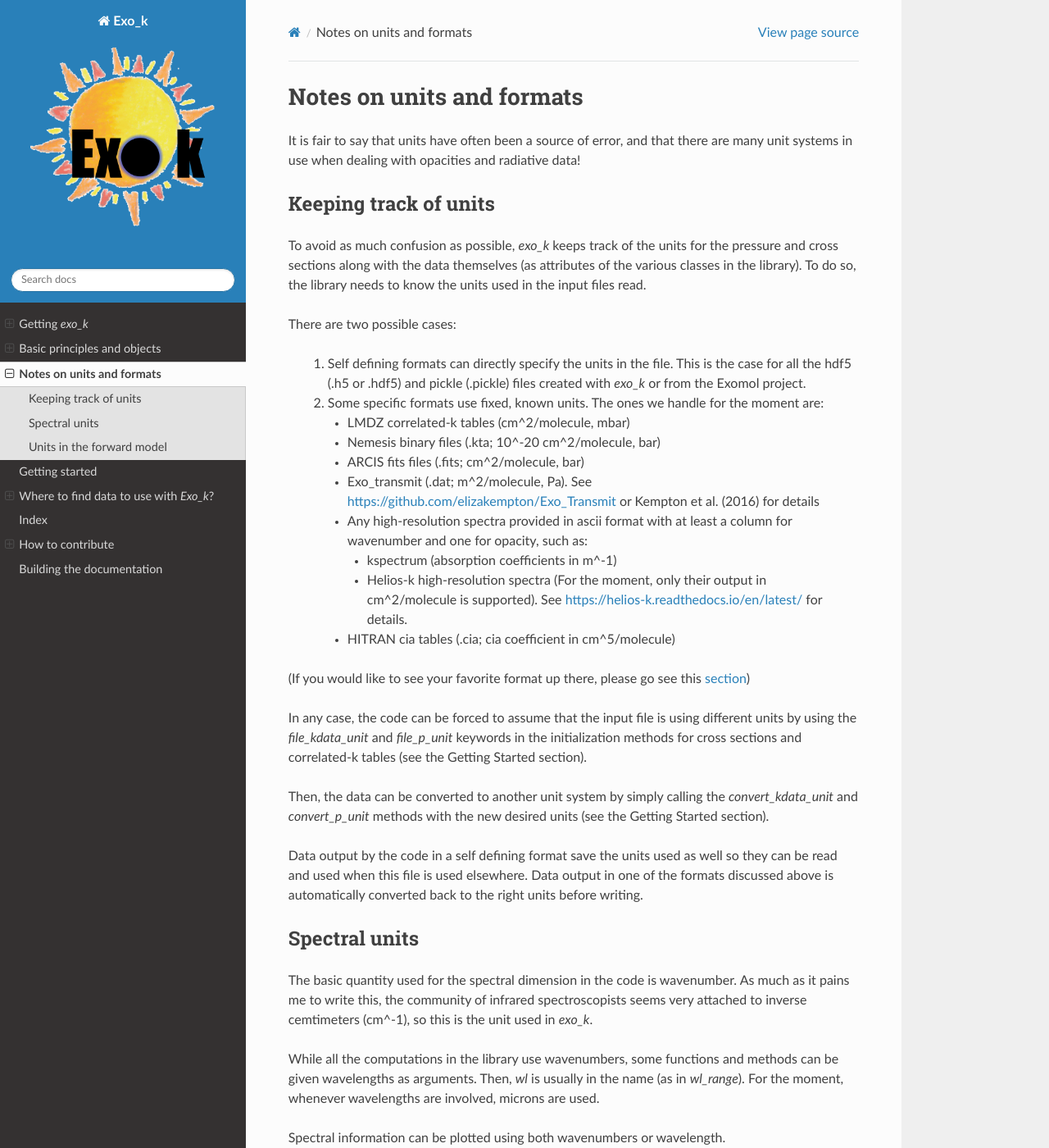
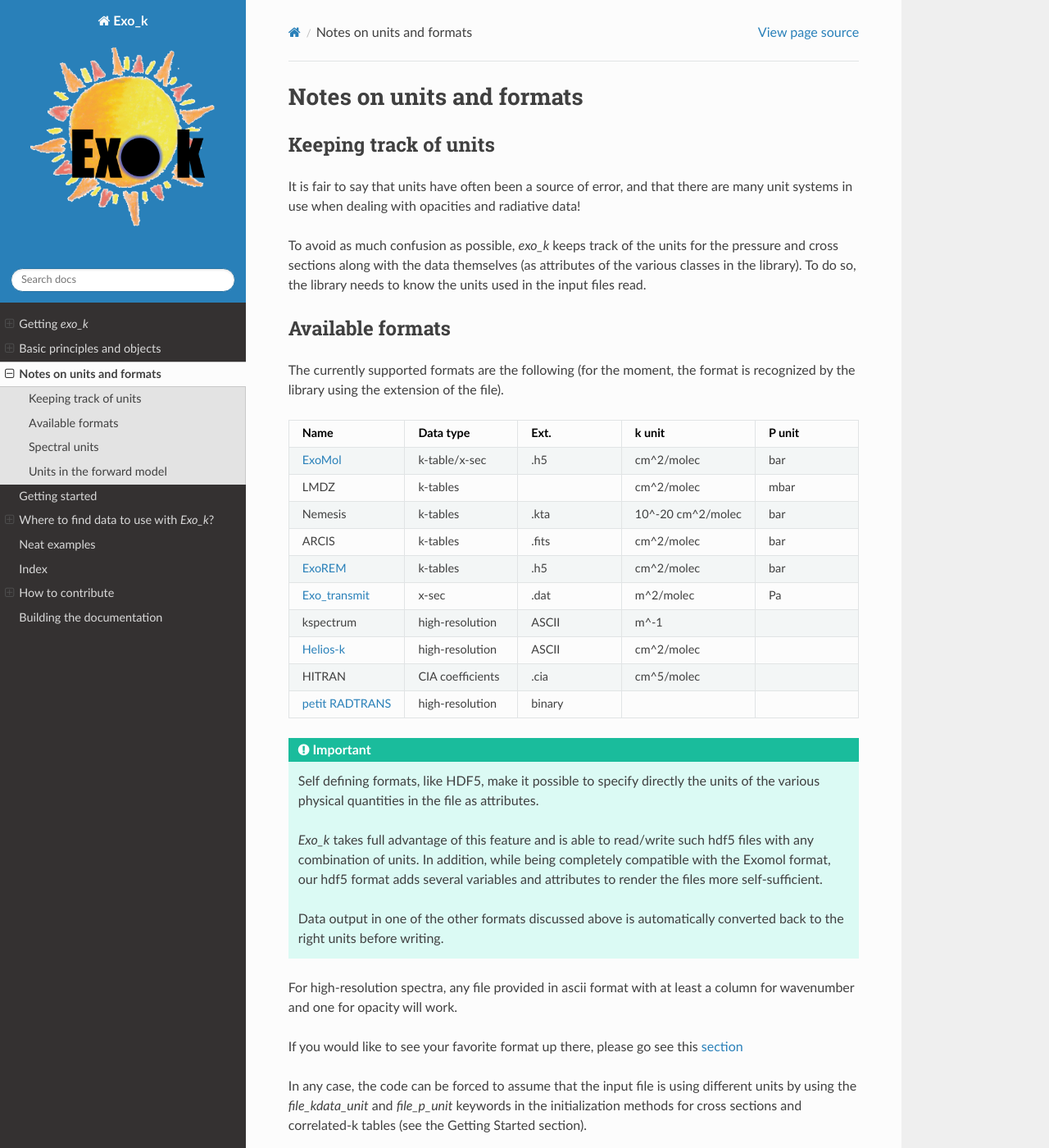
Before and after one commit to jovian-explorer/exo_k, a Sphinx documentation site: the page built from doc/units.rst, in a window 1280 px wide and 1400 px high. Shown: the whole window at 82% size. Built offline with Sphinx 7.4.7 and the Read the Docs theme 2.0.0, drawn with Linux system fonts in a browser that asks for light colours; pages that are not in the unit, such as notebooks, are missing from menus.

Commit message:
Updated doc for v1.0.0

```diff
--- a/doc/units.rst
+++ b/doc/units.rst
@@ -1,39 +1,103 @@
 Notes on units and formats
 ==========================
+
+Keeping track of units
+----------------------
 
 It is fair to say that units have often been a source of error, and that there are many unit systems
 in use when dealing with opacities and radiative data!
 
-Keeping track of units
-----------------------
 
 To avoid as much confusion as possible, `exo_k` keeps track of the units
 for the pressure and cross sections along with the data themselves (as attributes of the various
 classes in the library). To do so, the library needs to
 know the units used in the input files read.
 
-There are two possible cases:
+Available formats
+-----------------
 
-  1. Self defining formats can directly specify the units in the file.
-     This is the case for all the hdf5 (.h5 or .hdf5) and pickle (.pickle)
-     files created with `exo_k` or from the Exomol project.
+The currently supported formats are the following
+(for the moment, the format is recognized by the library using the extension of the file).
 
-  2. Some specific formats use fixed, known units. The ones we handle for the moment are:
+.. list-table::
+   :widths: 5 5 5 5 5
+   :header-rows: 1
 
-     * LMDZ correlated-k tables (cm^2/molecule, mbar)
-     * Nemesis binary files (.kta; 10^-20 cm^2/molecule, bar)
-     * ARCIS fits files (.fits; cm^2/molecule, bar)
-     * Exo_transmit (.dat; m^2/molecule, Pa). See https://github.com/elizakempton/Exo_Transmit
-       or Kempton et al. (2016) for details
-     * Any high-resolution spectra provided in ascii format with at least a column for wavenumber and one for opacity, such as:
+   * - Name
+     - Data type
+     - Ext.
+     - k unit
+     - P unit
+   * - `ExoMol <http://exomol.com/data/data-types/opacity/>`_
+     - k-table/x-sec
+     - .h5
+     - cm^2/molec
+     - bar
+   * - LMDZ
+     - k-tables
+     -
+     - cm^2/molec
+     - mbar
+   * - Nemesis
+     - k-tables
+     - .kta
+     - 10^-20 cm^2/molec
+     - bar
+   * - ARCIS
+     - k-tables
+     - .fits
+     - cm^2/molec
+     - bar
+   * - `ExoREM <https://lesia.obspm.fr/exorem/>`_
+     - k-tables
+     - .h5
+     - cm^2/molec
+     - bar
+   * - `Exo_transmit <https://github.com/elizakempton/Exo_Transmit>`_
+     - x-sec
+     - .dat
+     - m^2/molec
+     - Pa
+   * - kspectrum
+     - high-resolution
+     - ASCII
+     - m^-1
+     -
+   * - `Helios-k <https://helios-k.readthedocs.io/en/latest/>`_
+     - high-resolution
+     - ASCII
+     - cm^2/molec
+     -
+   * - HITRAN
+     - CIA coefficients
+     - .cia
+     - cm^5/molec
+     -
+   * - `petit RADTRANS <https://www.dropbox.com/sh/w7sa20v8qp19b4d/AABKF0GsjghsYLJMUJXDgrHma?dl=0>`_
+     - high-resolution
+     - binary
+     -
+     -
 
-       * kspectrum (absorption coefficients in m^-1)
-       * Helios-k high-resolution spectra (For the moment, only their output in cm^2/molecule is supported).
-         See https://helios-k.readthedocs.io/en/latest/ for details.
+.. important::
+    Self defining formats, like HDF5, make it possible to
+    specify directly the units of the various physical quantities
+    in the file as attributes.
 
-     * HITRAN cia tables (.cia; cia coefficient in cm^5/molecule)
+    `Exo_k` takes full advantage of this feature and is able to read/write
+    such hdf5 files with any combination of units. In addition, while being completely
+    compatible with the Exomol format, our hdf5 format adds several variables and attributes
+    to render the files more self-sufficient.
 
-(If you would like to see your favorite format up there, please go see this :ref:`section<contribute_format>`)
+    Data output in one of the other formats discussed above
+    is automatically converted back to the right units before writing.
+
+
+
+For high-resolution spectra, any file provided in ascii format with at least a column for wavenumber and one for opacity will work.
+
+
+If you would like to see your favorite format up there, please go see this :ref:`section<contribute_format>`
 
 In any case, the code can be forced to assume that the input file is using different units
 by using the `file_kdata_unit` and `file_p_unit` keywords in the initialization methods for
@@ -42,10 +106,6 @@ cross sections and correlated-k tables (see the Getting Started section).
 Then, the data can be converted to another unit system by simply calling the
 `convert_kdata_unit` and `convert_p_unit` methods with the new desired units
 (see the Getting Started section).
-
-Data output by the code in a self defining format save the units used as well so they can be read
-and used when this file is used elsewhere. Data output in one of the formats discussed above
-is automatically converted back to the right units before writing.
 
 Spectral units
 --------------
```
Also changed, not shown: README.md (+3 -0 lines), doc/index.rst (+7 -1 lines), doc/neat_examples.rst (added, +9 -0 lines), doc/where_to_find_data.rst (+45 -10 lines), doc/examples-exo_k.ipynb (added), examples-exo_k.ipynb (added).
